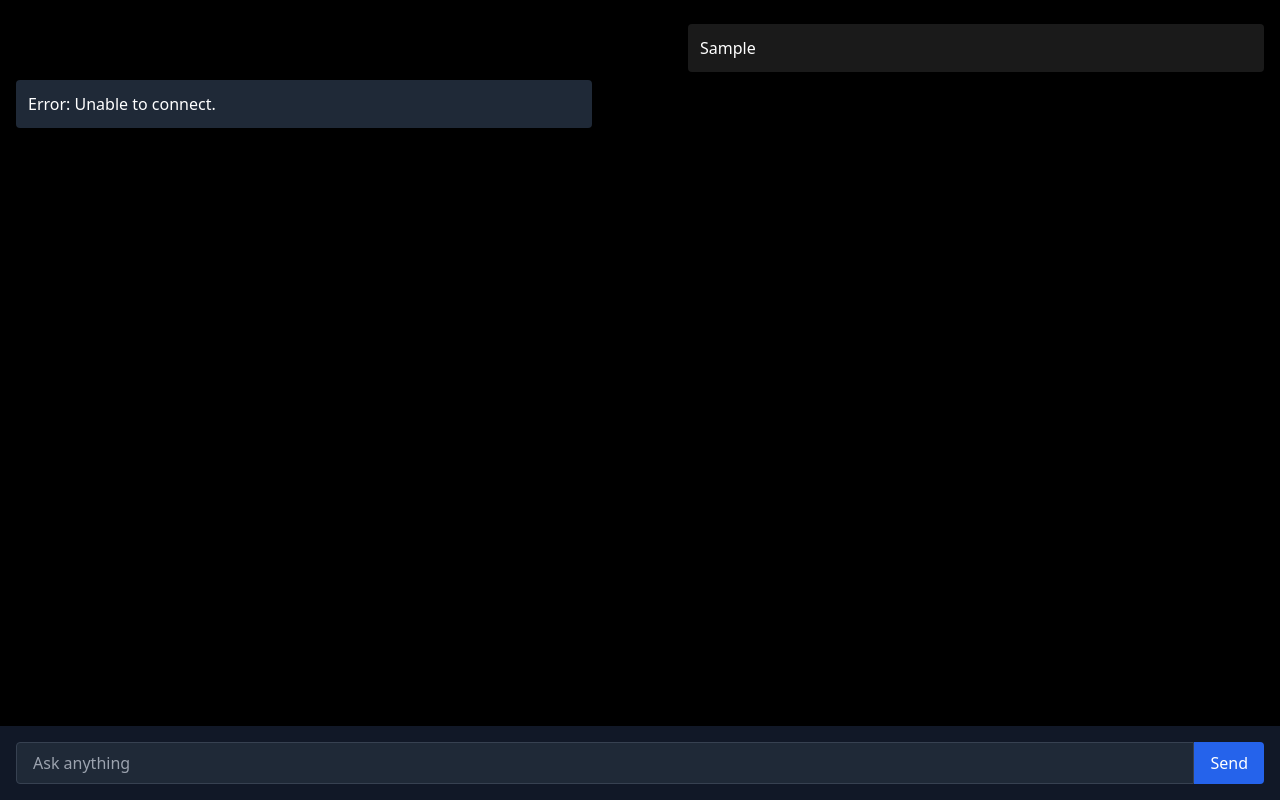
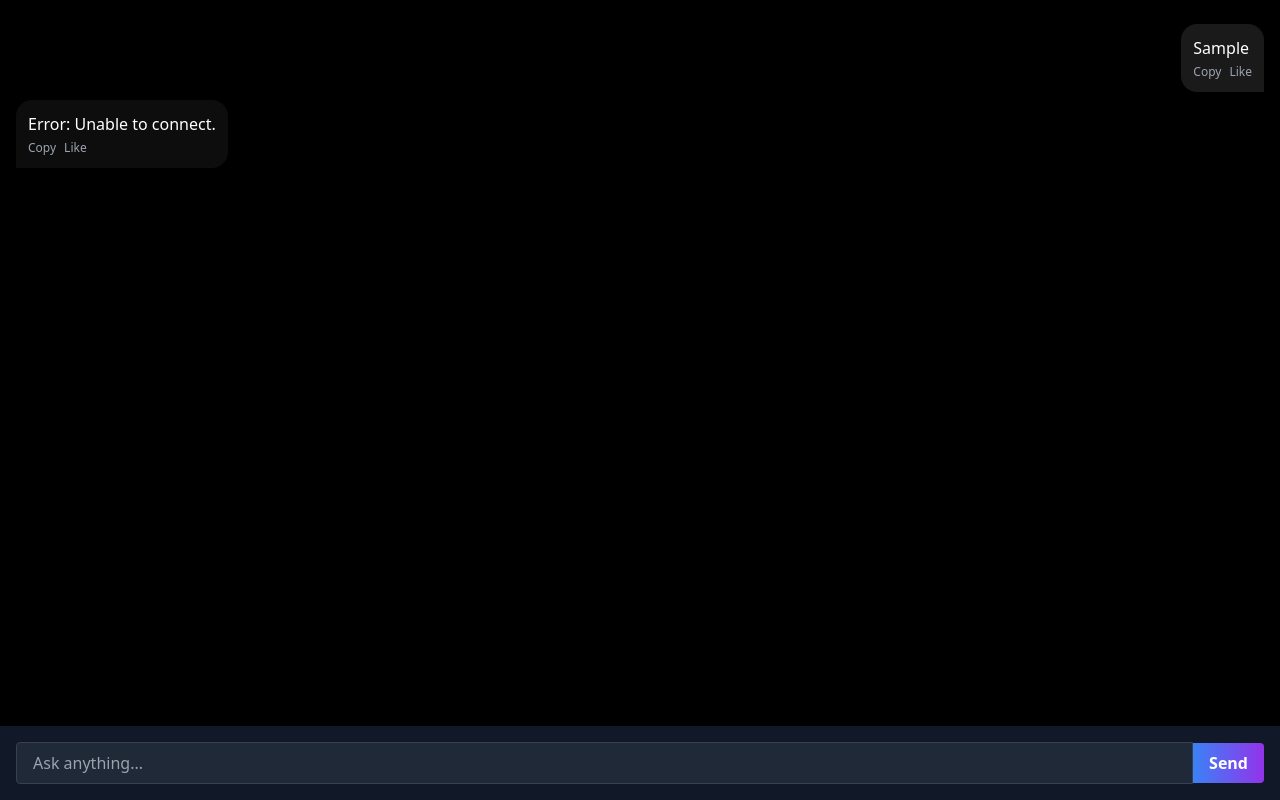
Before and after one commit to Ajmat1234/Ajmat1234, a plain HTML site: page index.html in a window 1280 px wide. Both pictures are taken after typing "Sample" into the empty fields and a click on the button "Send". Drawn offline with nearby package versions, Linux system fonts and the light colour scheme; no server answers.

Commit message:
Update index.html

```diff
--- a/index.html
+++ b/index.html
@@ -1,26 +1,19 @@
-<!DOCTYPE html><html lang="en">
+<!DOCTYPE html>
+<html lang="en">
 <head>
   <meta charset="UTF-8" />
   <meta name="viewport" content="width=device-width, initial-scale=1.0" />
-    <title>ChatGPT Style Chat</title>
+  <title>JARVIS Chat</title>
   <script src="https://cdn.tailwindcss.com"></script>
   <style>
     .typing::after {
-        content: "...";
-        animation: dots 1.5s steps(3, end) infinite;
-      }@keyframes dots {
-    0%, 20% {
-      content: ".";
+      content: "";
+      animation: dots 1s steps(3, end) infinite;
     }
-    40% {
-      content: "..";
-    }
-    60% {
-      content: "...";
-    }
-    100% {
-      content: "";
-    }
+    @keyframes dots {
+      0% { content: "."; }
+      33% { content: ".."; }
+      66% { content: "..."; }
     }
 
     ::-webkit-scrollbar {
@@ -31,43 +24,57 @@
       border-radius: 10px;
     }
   </style>
-
 </head>
 <body class="bg-black text-white min-h-screen flex flex-col">
-    <div class="flex-1 p-4 overflow-y-auto" id="chatContainer">
-      <!-- Messages will appear here -->
-    </div>
+  <div class="flex-1 p-4 overflow-y-auto" id="chatContainer"></div>
+
   <div class="p-4 bg-gray-900 sticky bottom-0">
-      <div class="flex">
-        <input
-          id="userInput"
-          type="text"
-          placeholder="Ask anything"
-          class="flex-1 px-4 py-2 rounded-l bg-gray-800 border border-gray-700 text-white"
-        />
-        <button
-          onclick="sendMessage()"
-          class="bg-blue-600 px-4 py-2 rounded-r hover:bg-blue-700"
-        >
+    <div class="flex items-center">
+      <input id="userInput" type="text" placeholder="Ask anything..."
+        class="flex-1 px-4 py-2 rounded-l bg-gray-800 border border-gray-700 text-white outline-none" />
+      <button onclick="sendMessage()"
+        class="bg-gradient-to-r from-blue-500 to-purple-600 hover:from-purple-600 hover:to-blue-500 px-4 py-2 rounded-r text-white font-semibold transition duration-300 ease-in-out">
         Send
       </button>
     </div>
-    </div><script>
+  </div>
+
+  <script>
     const chatContainer = document.getElementById("chatContainer");
+    const chatHistory = [];
 
     function appendMessage(text, isUser = false, isTyping = false) {
+      const wrapper = document.createElement("div");
+      wrapper.className = `my-2 flex ${isUser ? 'justify-end' : 'justify-start'}`;
+
       const msg = document.createElement("div");
-    msg.className = `my-2 p-3 rounded max-w-xl whitespace-pre-wrap break-words select-text ${
-      isUser
-        ? "bg-white/10 self-end ml-auto"
-        : "bg-gray-800 self-start mr-auto"
+      msg.className = `relative p-3 rounded-2xl max-w-[70%] whitespace-pre-wrap break-words select-text text-sm md:text-base shadow-lg ${
+        isUser ? 'bg-white/10 text-white rounded-br-none' : 'bg-white/5 text-white rounded-bl-none'
       }`;
-    msg.innerHTML = `<span class="${isTyping ? 'typing' : ''}">${text}</span>`;
 
-    chatContainer.appendChild(msg);
+      const messageText = document.createElement("span");
+      messageText.className = isTyping ? "typing" : "";
+      messageText.textContent = text;
+
+      const actions = document.createElement("div");
+      actions.className = "text-xs mt-1 text-gray-400 flex gap-2";
+      actions.innerHTML = `
+        <button onclick="copyToClipboard(\`${text}\`)" class="hover:underline">Copy</button>
+        <button class="hover:underline">Like</button>
+      `;
+
+      msg.appendChild(messageText);
+      msg.appendChild(actions);
+      wrapper.appendChild(msg);
+      chatContainer.appendChild(wrapper);
       chatContainer.scrollTop = chatContainer.scrollHeight;
 
-    return msg;
+      return messageText;
+    }
+
+    function copyToClipboard(text) {
+      navigator.clipboard.writeText(text);
+      alert("Copied to clipboard!");
     }
 
     async function sendMessage() {
@@ -76,9 +83,10 @@
       if (!userMsg) return;
 
       appendMessage(userMsg, true);
+      chatHistory.push({ role: "user", content: userMsg });
       input.value = "";
 
-    const thinkingMsg = appendMessage("Thinking", false, true);
+      const typingElement = appendMessage("Thinking", false, true);
 
       try {
         const res = await fetch("https://practice-tvk1.onrender.com/chat", {
@@ -88,22 +96,23 @@
         });
 
         const data = await res.json();
-      thinkingMsg.remove();
-
-      const aiMsg = appendMessage("", false);
         const reply = data.reply;
 
+        typingElement.parentElement.parentElement.remove();
+        const aiMsg = appendMessage("", false);
+
         for (let i = 0; i <= reply.length; i++) {
-        aiMsg.firstChild.textContent = reply.slice(0, i);
+          aiMsg.textContent = reply.slice(0, i);
           chatContainer.scrollTop = chatContainer.scrollHeight;
           await new Promise((r) => setTimeout(r, 10));
         }
+        chatHistory.push({ role: "ai", content: reply });
+
       } catch (err) {
-      thinkingMsg.remove();
+        typingElement.parentElement.parentElement.remove();
         appendMessage("Error: Unable to connect.");
       }
     }
   </script>
-
 </body>
 </html>
```
Lines whose indentation alone changed are shown as unchanged.
